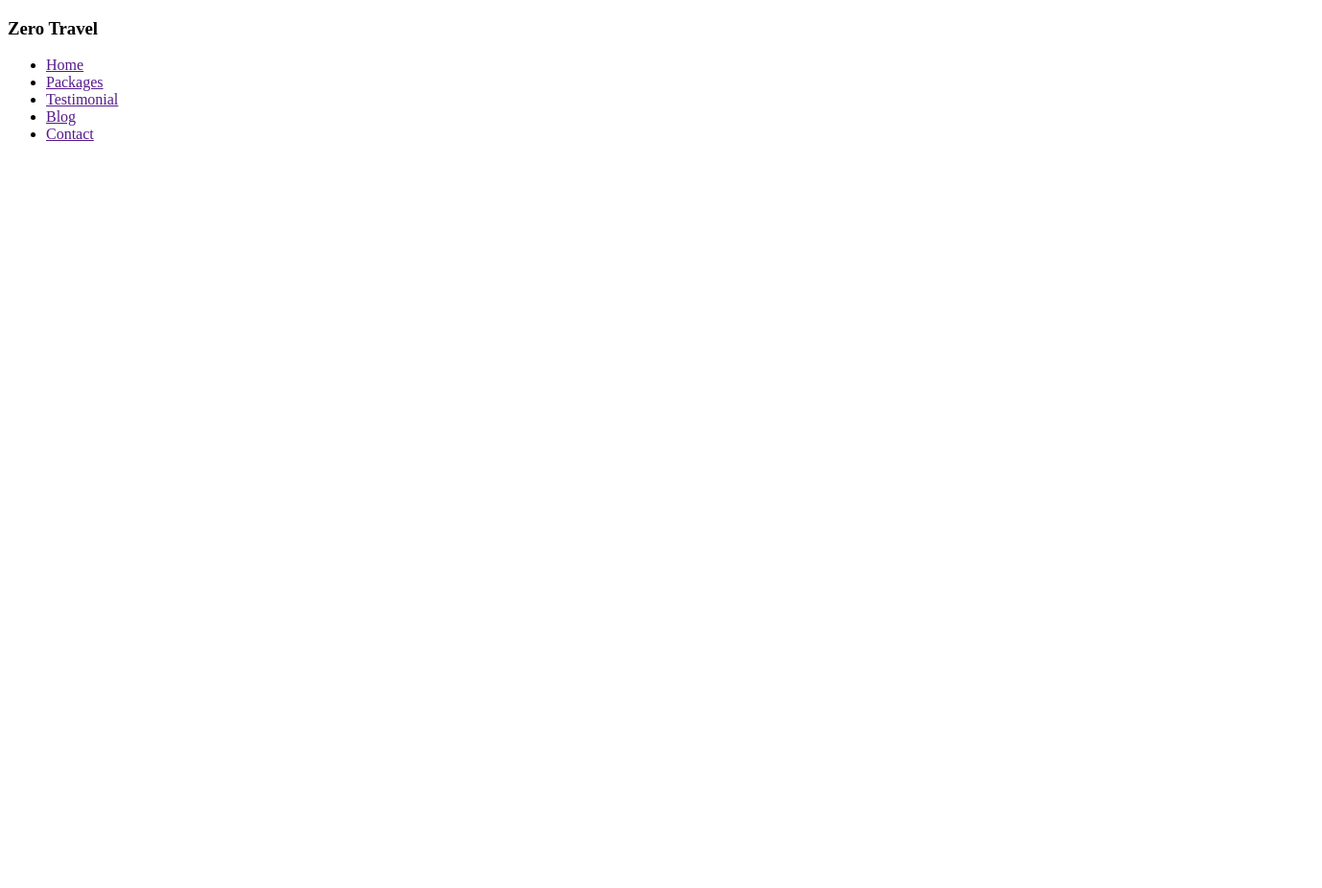
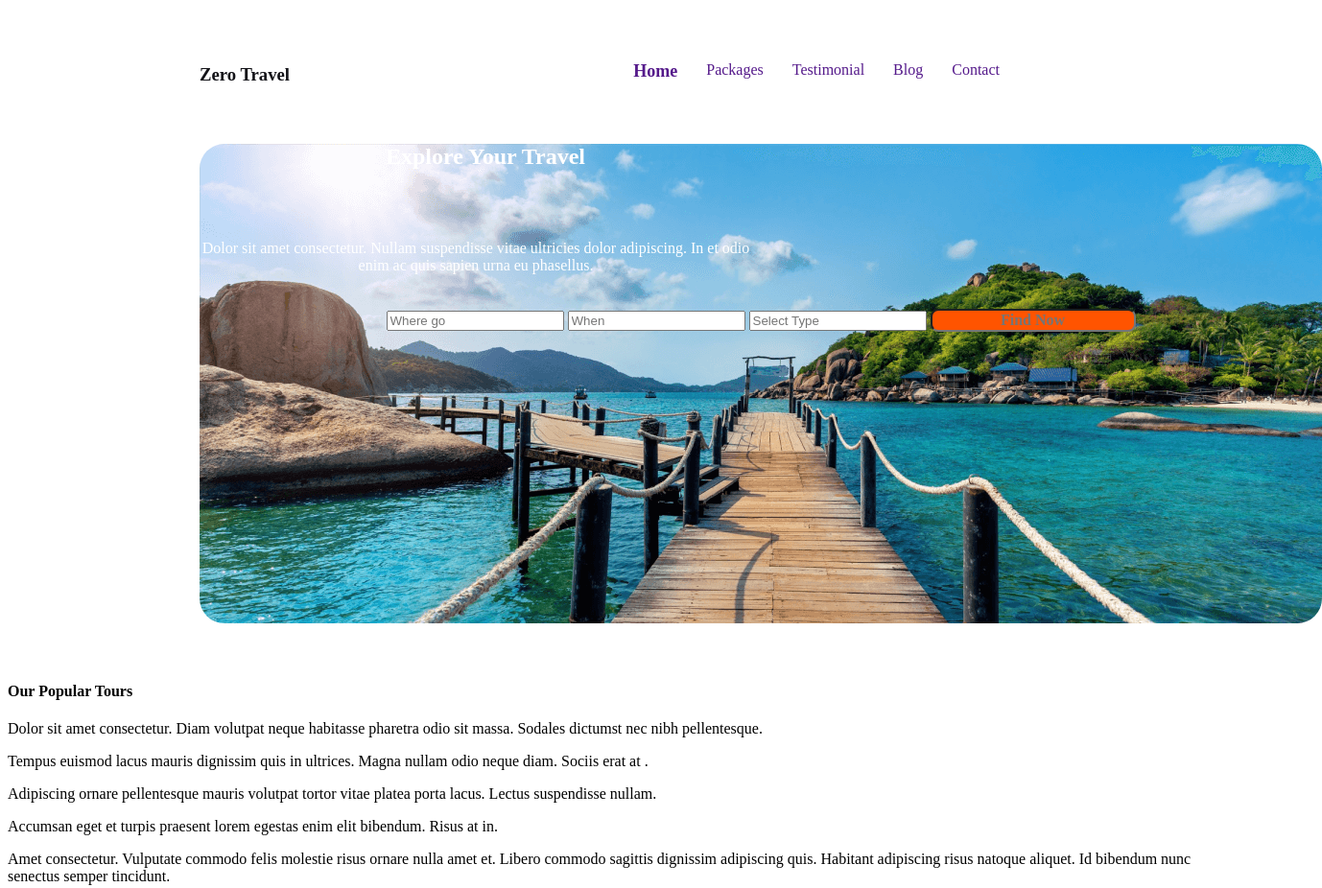
Before and after one commit to anisrayhan102616/zero-travel-websites, a plain HTML site: page index.html in a window 1280 px wide. Shown: the top 926 px of the page at 96% size, 1378 px wide, since content can reach past the window. Before the commit the page ends 800 px from the top, so only its background shows below. Drawn offline with Linux system fonts and the light colour scheme.

Commit message:
first commit

```diff
--- a/index.html
+++ b/index.html
@@ -10,9 +10,9 @@
     <header>
         <nav>
 
-            <h3>Zero Travel</h3>
+            <h3 class="nav-title">Zero Travel</h3>
             <ul>
-             <li><a href="">Home</a></li>
+             <li class="first"><a href="">Home</a></li>
              <li><a href="">Packages</a></li>
              <li><a href="">Testimonial</a></li>
              <li><a href="">Blog</a></li>
@@ -21,9 +21,48 @@
 
             </ul>
         </nav>
+  <div class="banner">
+
+
+          <h2 class="banner-title">Explore Your Travel</h2>
+          <p class="banner-discription">Dolor sit amet consectetur.
+             Nullam suspendisse vitae ultricies dolor adipiscing.
+              In et odio enim ac quis sapien urna eu phasellus.</p>
+
+              <div class="all-button">
+               <input type="text" name="Where go" id="" placeholder="Where go">
+               <input type="text" name="When" id="" placeholder="When">
+               <input type="text" name="Select Type" id="" placeholder="Select Type">
+               <input type="text" name="Find Now" id="batton4" placeholder="Find Now">
+            </div>
 
 
     </header>
+    <div>
+        <h4>Our Popular Tours</h4>
+        <p>Dolor sit amet consectetur.
+            Diam volutpat neque habitasse pharetra odio sit massa.
+             Sodales dictumst nec nibh pellentesque.</p>
+
+             <p>Tempus euismod lacus mauris dignissim quis in ultrices.
+                 Magna nullam odio neque diam. Sociis erat at .</p>
+
+                 <p>Adipiscing ornare pellentesque mauris volutpat tortor vitae platea porta lacus.
+                     Lectus suspendisse nullam.</p>
+
+                     <p> Accumsan eget et turpis praesent lorem egestas enim elit bibendum. Risus at in.</p>
+
+                     <p>Amet consectetur. Vulputate commodo felis molestie risus
+                        ornare nulla amet et. Libero commodo sagittis dignissim adipiscing quis.
+                         Habitant adipiscing risus natoque aliquet.
+                          Id bibendum nunc senectus semper tincidunt. </p>
+                          <button class="batton5">Read More</button>
+                          <div>
+
+                            <img src="Images/Rectangle 4.png" alt="">
+                          </div>
+
+       </div>
     <main>
 
 
--- a/styles/zero.css
+++ b/styles/zero.css
@@ -0,0 +1,95 @@
+/*header styles*/
+header{
+
+
+    background-color: #FFF;
+    padding: 40px 200px;
+}
+nav{
+    display:flex;
+    justify-content: space-between;
+
+}
+.nav-title{
+
+color: #131318;
+width: 200px;
+height: 45px;
+
+}
+nav>ul{
+
+    display: flex;
+}
+nav li{
+
+    list-style: none;
+    margin-right: 30px;
+}
+nav li a{
+    text-decoration: none;
+}
+.first{
+
+    font-size: 18px;
+    font-style: normal;
+    font-weight: 700;
+    line-height: normal;
+    color: #FF5400;
+
+}
+
+
+
+.banner-title{
+
+    color: #FFFFFF;
+    width: 596px;
+    height: 80px;
+    text-align: center;
+
+
+}
+.banner{
+    background-image: url('/Images/Group\ 13\ \(1\)\ \(1\).png');
+    border-radius: 26px;
+    width: 1170px;
+    height: 500px;
+    flex-shrink: 0;
+    background-repeat: no-repeat;
+
+
+}
+.banner-discription{
+
+    color: #FFFFFF;
+    width: 576px;
+    height: 52px;
+    text-align: center;
+
+}
+div.all-button{
+   margin: 20px;
+    text-align: center;
+
+}
+#batton4{
+
+    border-radius: 8px;
+    background: #FF5400;
+    text-align: center;
+    font-family: Mulish;
+    font-size: 16px;
+    font-style: normal;
+    font-weight: 700;
+   line-height: normal;
+}
+
+
+
+.batton5{
+
+    background-color: #FF5400;
+
+    padding:10px 10px;
+}
```
